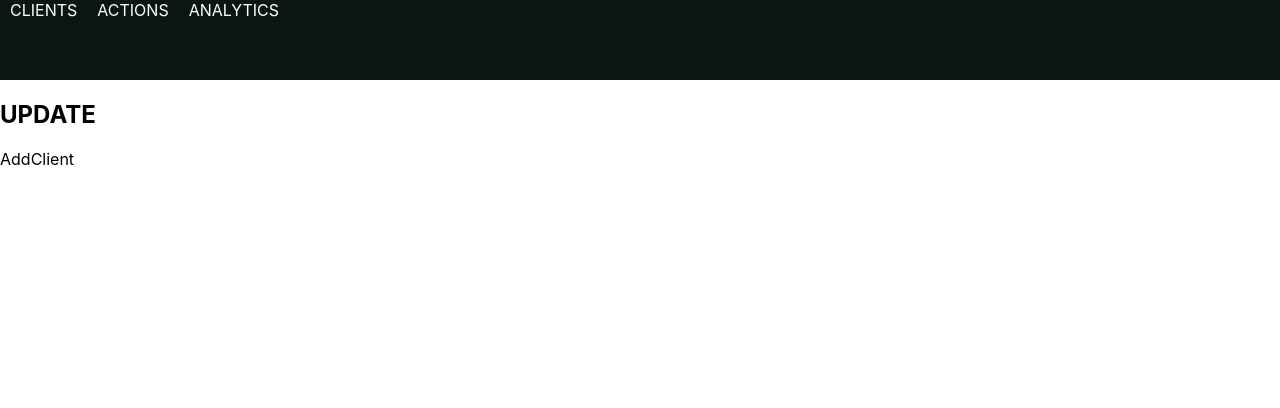
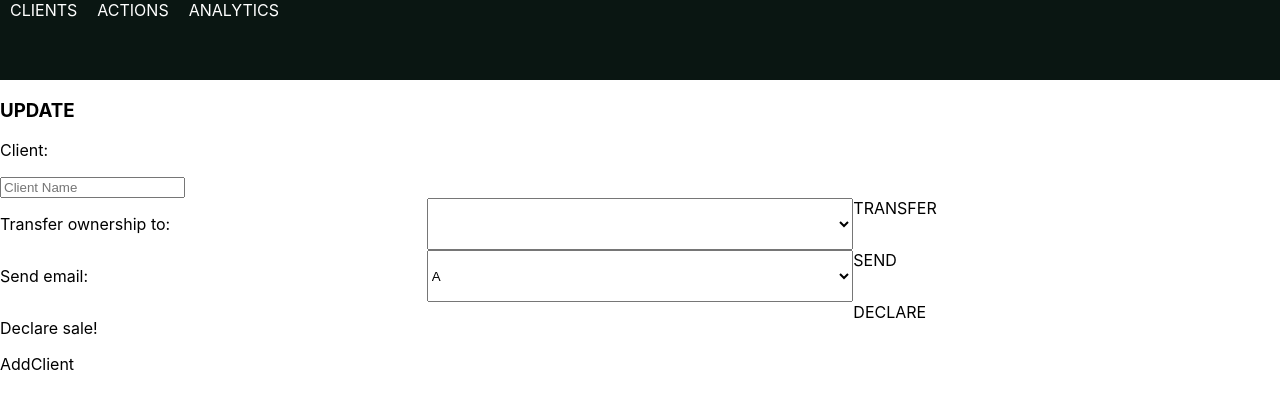
Before and after one commit to whale-watching/CRM_dashboard, a React (Create React App) app: page /actions in a window 1280 px wide. Shown: the top 408 px of the page. Built offline with nearby package versions, Linux system fonts and the light colour scheme; no server answers.

Commit message:
Created layout for Update Client component

```diff
--- a/src/components/action-comps/UpdateClient.js
+++ b/src/components/action-comps/UpdateClient.js
@@ -1,12 +1,53 @@
 import React, { Component } from 'react'
+import ClientInput from './ClientInput';
+import axios from 'axios';
+import '../styles/UpdateClient.css'
 
 class UpdateClient extends Component {
 
+    constructor() {
+        super()
+        this.state = {
+            clients: []
+        }
+    }
+
+    getClients = async () => {
+        let clients = await axios.get('http://localhost:3001/clients/actions')
+        return clients.data
+    }
+
+    componentDidMount = async () => {
+        let clients = await this.getClients()
+        this.setState({ clients })
+    }
+
     render() {
-        return(
-            <div>
-                <h2>UPDATE</h2>
-            </div>
+        return (
+            <div id="update-action">
+                <h3>UPDATE</h3>
+                <ClientInput clients={this.state.clients} />
+                <div className="update-client" id="transfer-ownership">
+                    <p>Transfer ownership to:</p>
+                    <select name="" id=""></select>
+                    <div id="transfer-btn">TRANSFER</div>
+                </div>
+                <div className="update-client" id="send-email">
+                    <p>Send email:</p>
+                    <select name="emailType">
+                        <option value="a">A</option>
+                        <option value="b">B</option>
+                        <option value="c">C</option>
+                        <option value="d">D</option>
+                    </select>
+                    <div id="send-email-btn">SEND</div>
+                </div>
+                <div className="update-client" id="declare-sale">
+                    <p>Declare sale!</p>
+                    <div></div>
+                    <div id="declare-sale-btn">DECLARE</div>
+                </div >
+            </div >
         )
     }
 }
--- /dev/null
+++ b/src/components/styles/UpdateClient.css
@@ -0,0 +1,4 @@
+#update-action > .update-client {
+    display: grid;
+    grid-template-columns: repeat(3, 1fr);
+}
```
